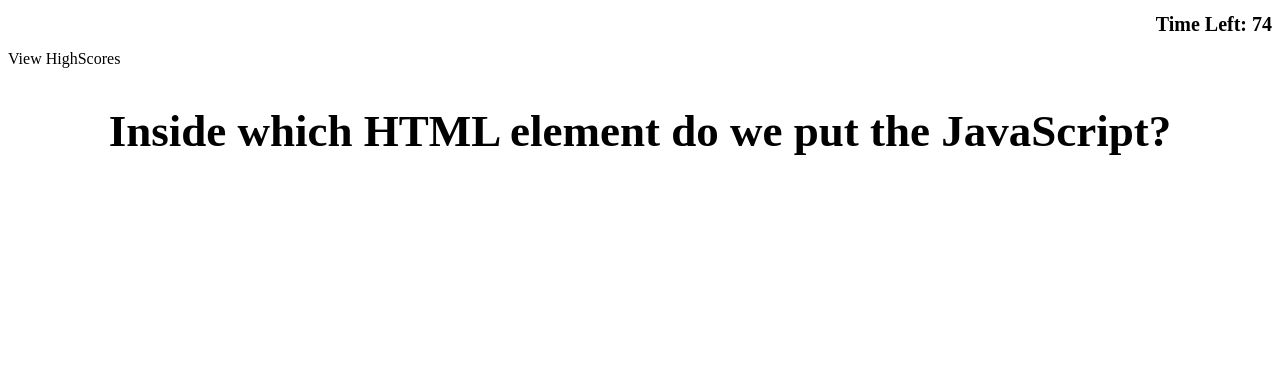
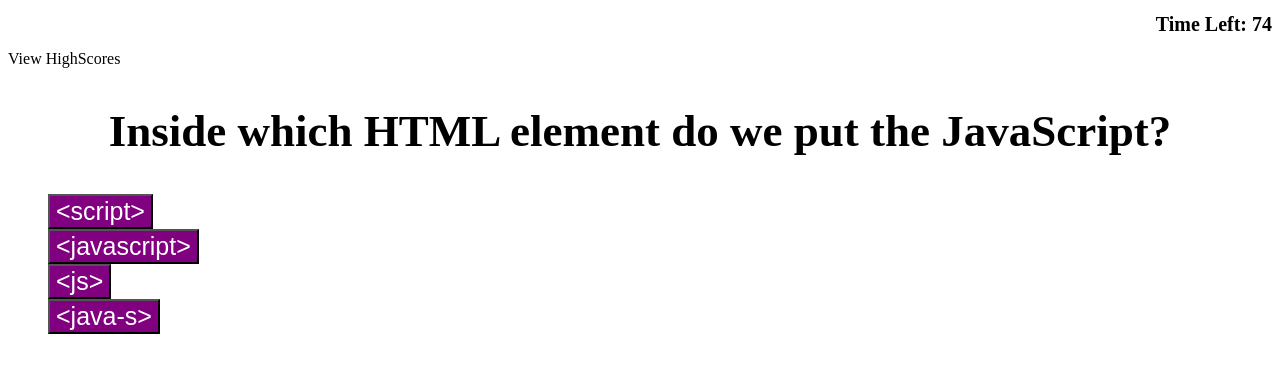
Before and after one commit to patrickodea/JavaScript-Quiz, a plain HTML site: page index.html in a window 1280 px wide. Both pictures are taken after a click on the button "Start!". Drawn offline with Linux system fonts and the light colour scheme.

Commit message:
Answers displayed as buttons

```diff
--- a/assets/script.js
+++ b/assets/script.js
@@ -24,6 +24,19 @@ var secondsLeft = 76;
     questionElement.textContent = quizQuestion;
     descriptionElement.style.display = "none";
     buttonClick.style.display="none";
+
+
+    var answerElement = document.querySelector("#answer");
+
+    var answerOptions = ["<script>", "<javascript>", "<js>", "<java-s>"];
+
+    answerOptions.forEach(function(option){
+        var li = document.createElement("button");
+        li.textContent = option;
+        answerElement.appendChild(li);
+    });
+
+
  }
 
 
--- a/index.html
+++ b/index.html
@@ -14,11 +14,12 @@
   <h1 class="timer"></h1>
   <a id="highScores">View HighScores</a>
 </header>
-<section id="quiz">
+<section>
   <h2 id="question">Coding Quiz Challenge</h2>
     <p id="quiz-description">Try to answer as many of the questions in 75 seconds as you can.<br>
     If you miss a question you will lose 5 seconds. Goodluck!
     </p>
+    <ul id="answer"></ul>
   <button id="button">Start!</button>
 </section>
 
```
